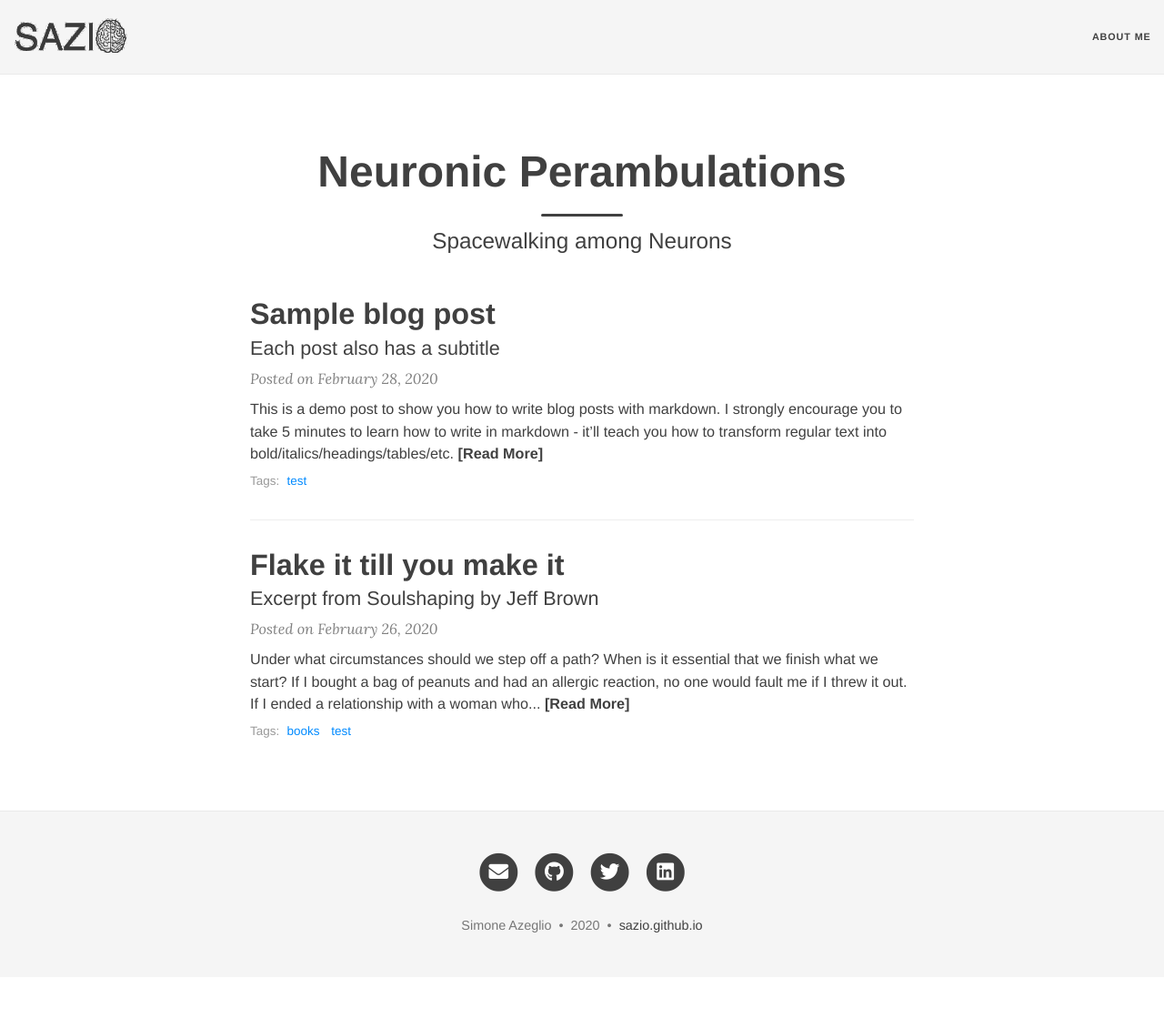
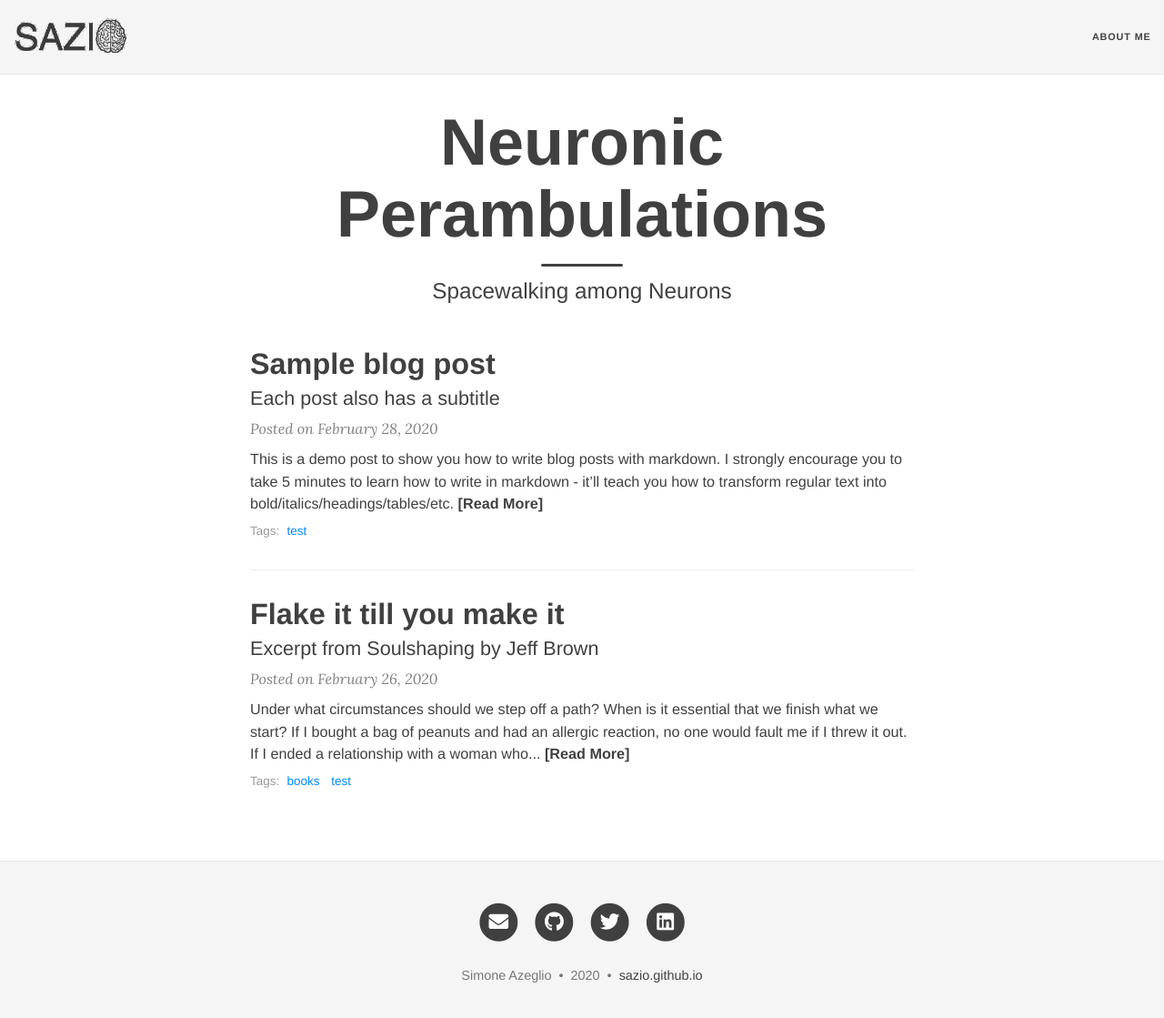
Before and after one commit to sazio/sazio___.github.io, a Jekyll site: the page built from index.html, in a window 1280 px wide and 1129 px high. Shown: the top 1119 px of the window at 91% size. Built offline with Jekyll 4.4.1, drawn with Linux system fonts in a browser that asks for light colours; nearby versions of some CDN libraries; the list of posts is cut into pages by our own code.

Commit message:
Update index.html

```diff
--- a/index.html
+++ b/index.html
@@ -1,5 +1,5 @@
 ---
 layout: home
-title: <font size="+4">Neuronic Perambulations</font>
+title: Neuronic Perambulations
 subtitle: Spacewalking among Neurons
 ---
```
